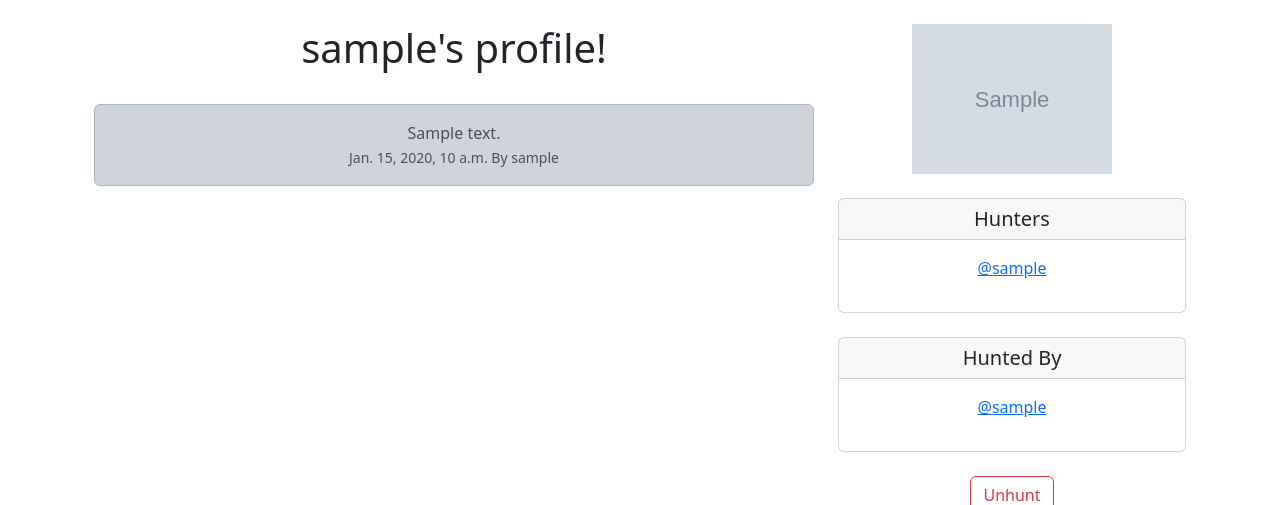
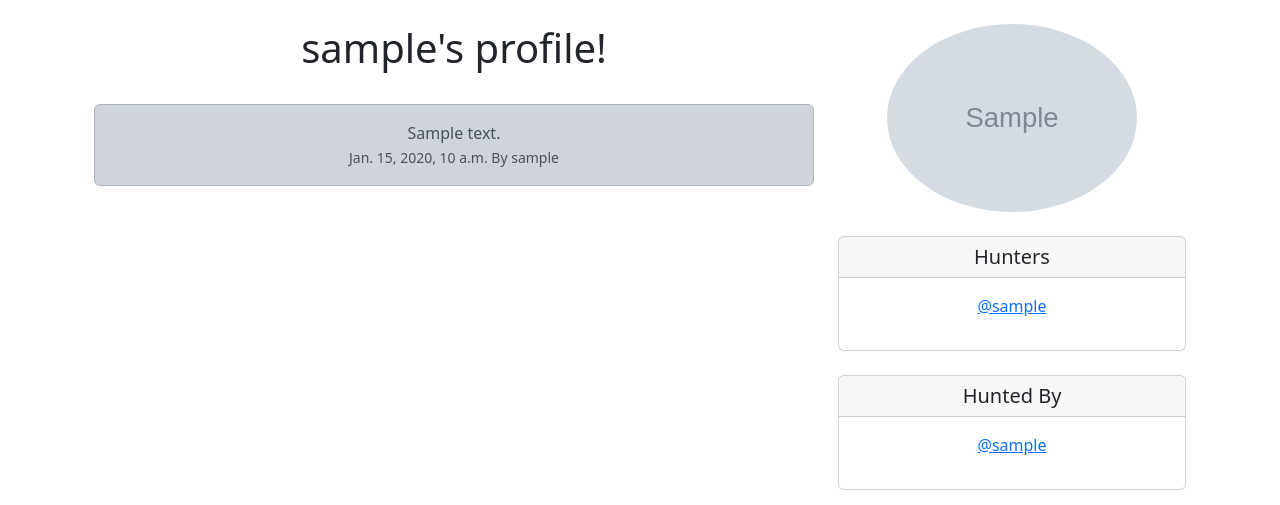
Before and after one commit to shahriaarrr/SHAZAM, a Django app: page /profile/1 in a window 1280 px wide. Shown: the part 56-561 px from the top of the page. Run offline with Django 4.2, Linux system fonts and the light colour scheme; a user stored in the database is signed in; tables that the repository leaves empty hold one stand-in row (values such as "Sample post"); grey boxes marked "Sample" are stand-in pictures.

Commit message:
rounded profile image

```diff
--- a/shazam/templates/profile.html
+++ b/shazam/templates/profile.html
@@ -22,7 +22,7 @@
 
             <div class="col-4">
                 {% if profile.profile_image %}
-                    <img src="{{ profile.profile_image.url }}" width="200" alt="Profile Image">
+                    <img src="{{ profile.profile_image.url }}" width="250" alt="Profile Image" class="rounded-circle">
                     <br/><br/>
                 {% endif %}
                 <div class="card">
```
